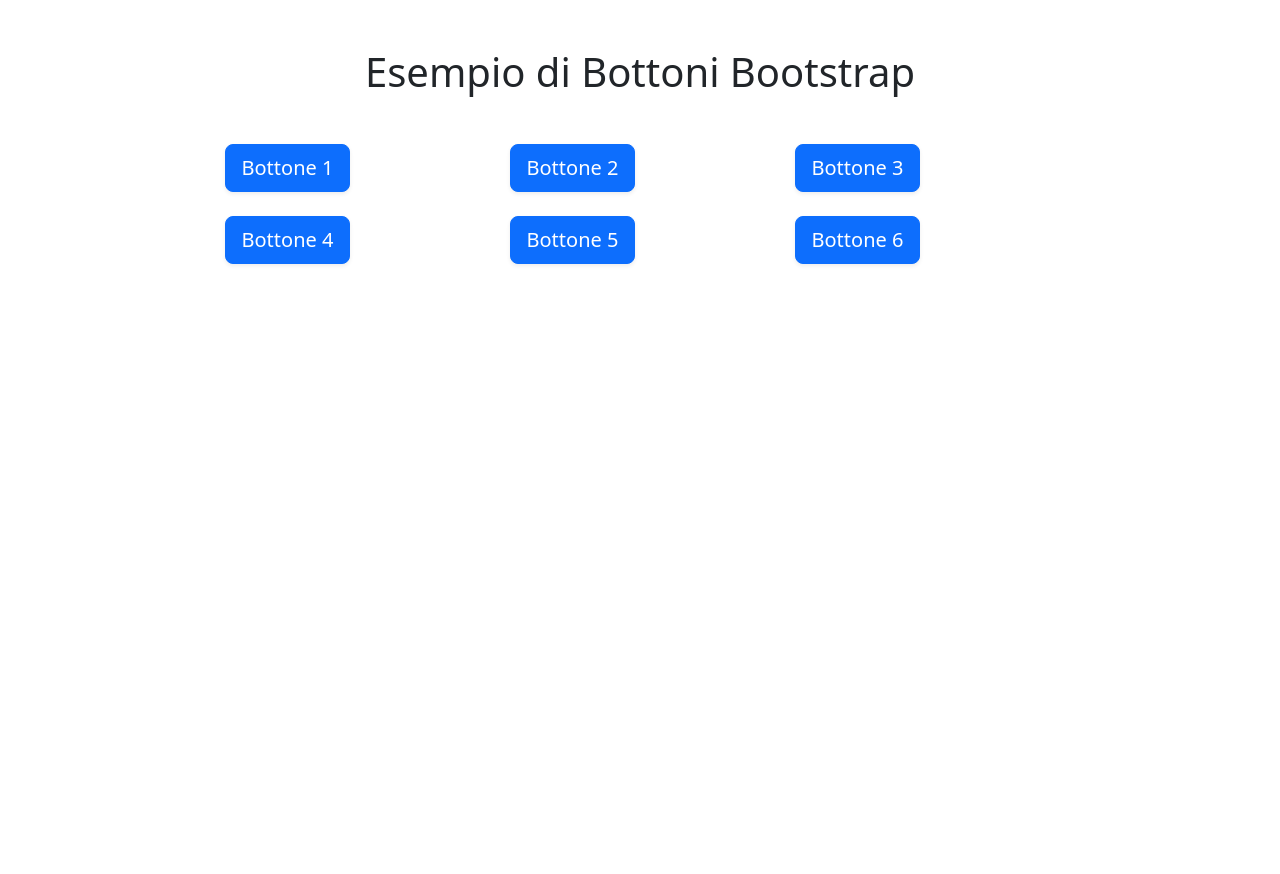
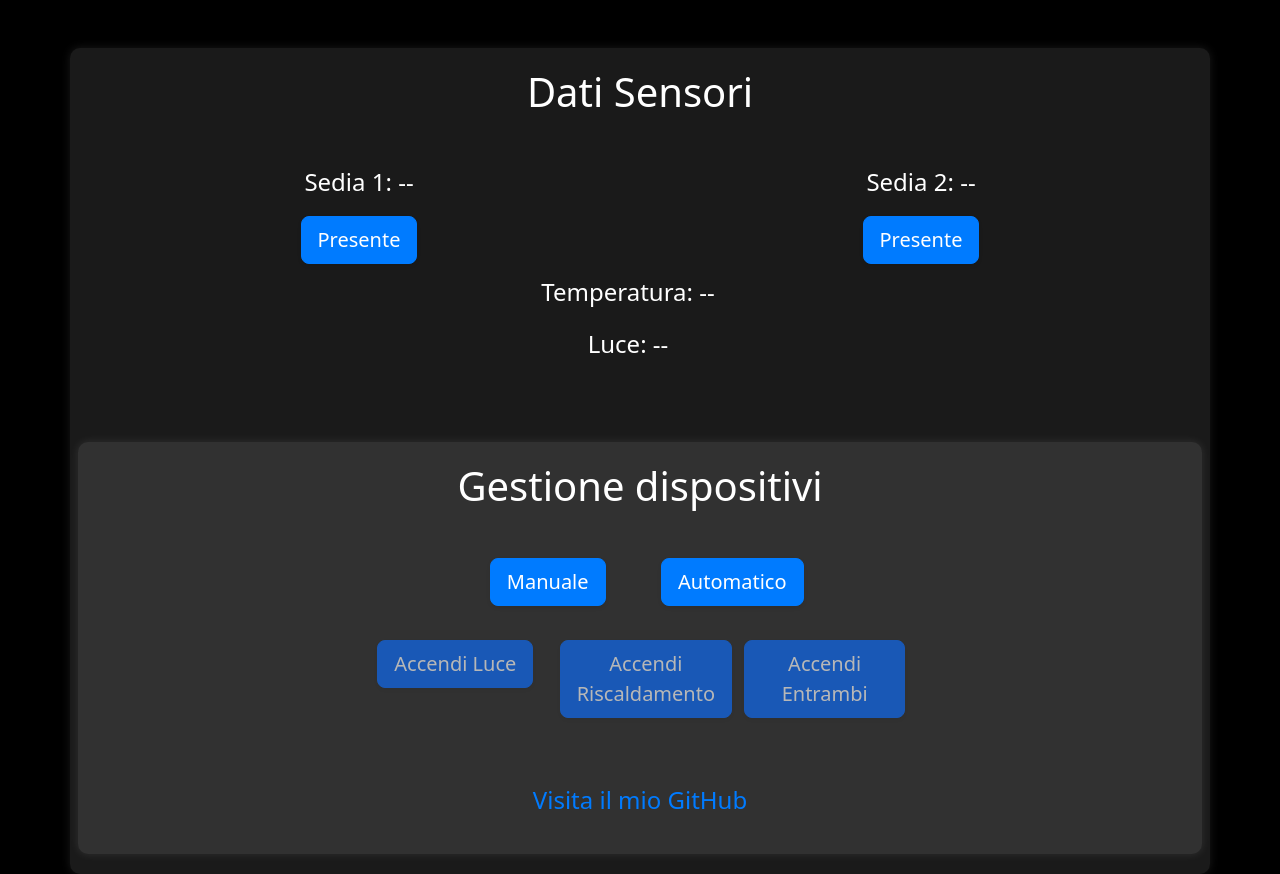
Before and after one commit to matteosaetti/IoTChairs, a Flask app: page / in a window 1280 px wide. Before the commit the page ends 265 px from the top, so only its background shows below. Run offline with Flask 3, Linux system fonts and the light colour scheme; some libraries are stand-ins or nearby versions.

Commit message:
Update index.html

```diff
--- a/web/templates/index.html
+++ b/web/templates/index.html
@@ -3,47 +3,203 @@
 <head>
     <meta charset="UTF-8">
     <meta name="viewport" content="width=device-width, initial-scale=1.0">
-    <title>Bottoni Bootstrap</title>
-    <!-- Collegamento a Bootstrap CSS -->
+    <title>Gestione Dispositivi</title>
     <link rel="stylesheet" href="{{ url_for('static', filename='bootstrap/css/bootstrap.min.css') }}">
+    <style>
+        body {
+            background-color: #000; /* Colore di sfondo */
+            color: #fff;
+          }
+
+        .container {
+            background-color: rgba(255, 255, 255, 0.1); /* Colore di sfondo del contenitore con trasparenza */
+            border-radius: 10px; /* Bordi arrotondati */
+            box-shadow: 0px 0px 10px rgba(255, 255, 255, 0.1); /* Ombra */
+            padding: 20px; /* Spazio interno */
+            margin-top: 50px; /* Margine superiore */
+          }
+        .sensor-values {
+
+          text-align: center;
+          font-size: 24px;
+          color: #fff;
+        }
+        .btn {
+            margin-bottom: 10px; /* Margine inferiore per i bottoni */
+            background-color: #007bff; /* Colore di sfondo */
+            border-color: #007bff; /* Colore del bordo */
+            color: #fff; /* Colore del testo */
+        }
+        .btn:hover {
+            background-color: #0056b3; /* Colore di sfondo al passaggio del mouse */
+            border-color: #0056b3; /* Colore del bordo al passaggio del mouse */
+        }
+
+        .btn:focus {
+            box-shadow: 0 0 0 0.2rem rgba(0, 123, 255, 0.5); /* Effetto ombra al focus */
+        }
+
+        /* Stili per i bottoni attivi */
+        .btn.active {
+            background-color: #1e1e1e !important; /* Grigio scuro */
+            border-color: #1e1e1e !important; /* Grigio scuro */
+    }
+        .git-link {
+            text-align: center; /* Testo centrato */
+            margin-top: 30px; /* Margine superiore */
+          }
+
+          .git-link a {
+            color: #007bff; /* Colore del testo del link */
+            text-decoration: none; /* Rimuove la sottolineatura */
+            transition: color 0.3s; /* Transizione del colore */
+          }
+
+          .git-link a:hover {
+            color: #0056b3; /* Colore del testo del link al passaggio del mouse */
+          }
+    </style>
 </head>
 <body>
+    <div class="container mt-5">
+        <h1 class="text-center mb-5">Dati Sensori</h1>
+
+        <div class="sensor-values">
+            <div class="row">
+            <div class="col-md-6">
+              <p>Sedia 1: <span id="pressureValue1">--</span></p>
+            </div>
+            <div class="col-md-6">
+              <p>Sedia 2: <span id="pressureValue2">--</span></p>
+            </div>
+          </div>
+          <div class="row">
+            <div class="col-md-6">
+              <button class="btn btn-primary btn-lg btn-block shadow-sm" >Presente</button>
+            </div>
+            <div class="col-md-6">
+              <button class="btn btn-primary btn-lg btn-block shadow-sm" >Presente</button>
+            </div>
+        <div class="row mb-3">
+          <div class="col-md-12 sensor-values">
+            <p>Temperatura: <span id="temperatureValue">--</span></p>
+            <p>Luce: <span id="lightValue">--</span></p>
+          </div>
+        </div>
 
     <div class="container mt-5">
-        <h1 class="text-center mb-5">Esempio di Bottoni Bootstrap</h1>
+        <h1 class="text-center mb-5">Gestione dispositivi</h1>
         <div class="row justify-content-center">
-            <div class="col-md-3 mb-4">
-                <button class="btn btn-primary btn-lg btn-block shadow-sm" onclick="toggleButton(this)">Bottone 1 </button>
+            <div class="col-md-2 mb-4">
+                <button id="manual" class="btn btn-primary btn-lg btn-block shadow-sm">Manuale</button>
             </div>
-            <div class="col-md-3 mb-4">
-                <button class="btn btn-primary btn-lg btn-block shadow-sm" onclick="toggleButton(this)">Bottone 2 </button>
-            </div>
-            <div class="col-md-3 mb-4">
-                <button class="btn btn-primary btn-lg btn-block shadow-sm" onclick="toggleButton(this)">Bottone 3 </button>
+            <div class="col-md-2 mb-4">
+                <button id="auto" class="btn btn-primary btn-lg btn-block shadow-sm">Automatico</button>
             </div>
         </div>
         <div class="row justify-content-center">
-            <div class="col-md-3 mb-4">
-                <button class="btn btn-primary btn-lg btn-block shadow-sm" onclick="toggleButton(this)">Bottone 4 </button>
+            <div class="col-md-2 mb-4">
+                <button id="light" class="btn btn-primary btn-lg btn-block shadow-sm" disabled>Accendi Luce</button>
             </div>
-            <div class="col-md-3 mb-4">
-                <button class="btn btn-primary btn-lg btn-block shadow-sm" onclick="toggleButton(this)">Bottone 5 </button>
+            <div class="col-md-2 mb-4">
+                <button id="temp" class="btn btn-primary btn-lg btn-block shadow-sm" disabled>Accendi Riscaldamento</button>
             </div>
-            <div class="col-md-3 mb-4">
-                <button class="btn btn-primary btn-lg btn-block shadow-sm" onclick="toggleButton(this)">Bottone 6 </button>
+            <div class="col-md-2 mb-4">
+                <button id="all" class="btn btn-primary btn-lg btn-block shadow-sm" disabled>Accendi Entrambi</button>
             </div>
         </div>
+
+  <div class="git-link">
+    <p><a href="https://github.com/matteosaetti" target="_blank" rel="noopener noreferrer">Visita il mio GitHub</a></p>
+  </div>
+</div>
     </div>
 
     <script src="{{ url_for('static', filename='bootstrap/js/jquery.min.js') }}"></script>
     <script src="{{ url_for('static', filename='bootstrap/js/bootstrap.min.js') }}"></script>
 <script>
-    function toggleButton(btn) {
-        btn.classList.toggle('btn-secondary');
-        var status = btn.querySelector('.badge');
+    var lastClickedSensor = null;
 
+    // Funzione per la visualizzazione dei valori dei sensori
+    function updateSensorValues(sensorId, value) {
+      $('#'+sensorId).text(value);
+    }
+
+    function disableSensors() {
+        if ($('#manual').hasClass('active')) {
+            $('#light').prop('disabled', false);
+            $('#temp').prop('disabled', false);
+            $('#all').prop('disabled', false);
+        } else {
+            $('#light').prop('disabled', true);
+            $('#temp').prop('disabled', true);
+            $('#all').prop('disabled', true);
         }
+    }
 
-</script>
+    $(document).ready(function() {
+        $('.btn').click(function() {
+            var clickedSensor = $(this).attr('id');
+            if (clickedSensor == 'manual' || clickedSensor == 'auto') {
+                if (lastClickedSensor == clickedSensor) {
+                    $(this).removeClass('active');
+                    lastClickedSensor = null;
+                } else {
+                    $('.btn.active').removeClass('active');
+                    $(this).addClass('active');
+                    lastClickedSensor = clickedSensor;
+                }
+            }
+            else {
+                $(this).toggleClass('active');
+            }
+            disableSensors();
+        });
+
+        $('#manual').click(function() {
+            disableSensors();
+        });
+
+        $('#auto').click(function() {
+            disableSensors();
+        });
+    });
+    //TODO: aggiungi parte per lettura dei sensori
+    //TODO: elimina
+    function updateTemperature(value) {
+      $('#temperatureValue').text(value);
+    }
+
+    //TODO: elimina
+    function updateLight(value) {
+      $('#lightValue').text(value);
+    }
+    //TODO: elimina
+    function updatePressure1(value) {
+    $('#pressureValue1').text(value);
+    }
+
+    //TODO: elimina
+    function updatePressure2(value) {
+    $('#pressureValue2').text(value);
+    }
+    //TODO: elimina
+    $(document).ready(function() {
+      // Intervallo di aggiornamento simulato
+      setInterval(function() {
+        //TODO: elimina
+        var temperatureValue = Math.floor(Math.random() * 50) + 20; // Simula una temperatura tra 20°C e 70°C
+        var lightValue = Math.floor(Math.random() * 1000); // Simula un valore di luce tra 0 e 1000
+        var pressureValue1 = Math.random() < 0.5 ? "Premuta" : "Non premuta"; // Simula lo stato della sedia 1
+        var pressureValue2 = Math.random() < 0.5 ? "Premuta" : "Non premuta"; // Simula lo stato della sedia 2
+        //TODO: elimina
+        updateTemperature(temperatureValue + "°C");
+        updateLight(lightValue + " lux");
+        updatePressure1(pressureValue1);
+        updatePressure2(pressureValue2);
+      }, 5000);
+    });
+  </script>
+
 </body>
 </html>
```
